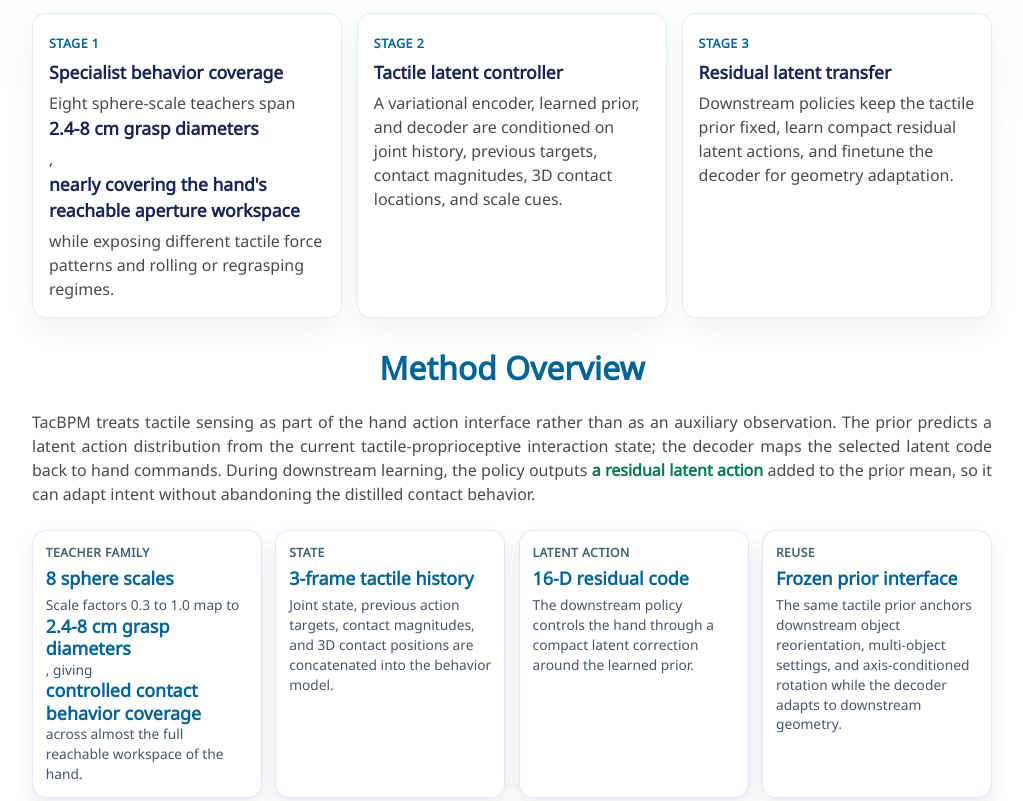
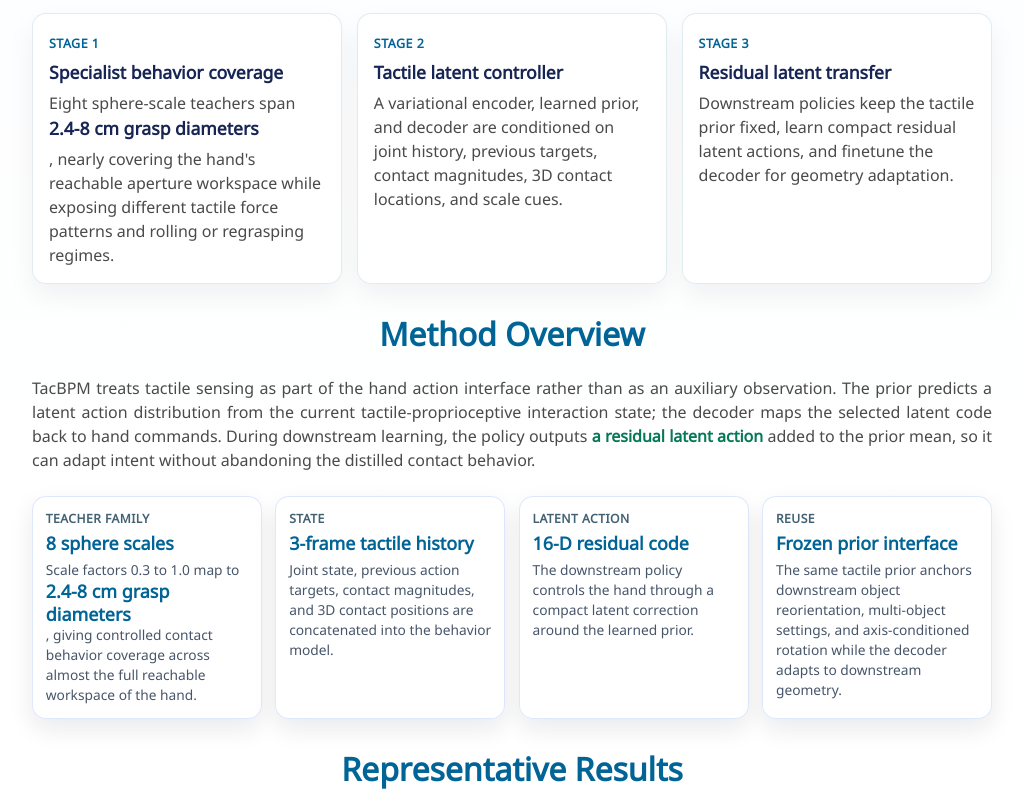
Before and after one commit to tacbpm/tacbpm.github.io, a website: page index.html in a window 1280 px wide. Shown: the part 1663-2464 px from the top of the page, without its empty margins (128-1151 px from the left). Drawn offline with nearby package versions, Linux system fonts and the light colour scheme; some icons are missing; a web font is replaced by a local one.

Commit message:
rm highlights

```diff
--- a/index.html
+++ b/index.html
@@ -351,7 +351,7 @@
         <div class="tacbpm-card">
           <span class="tacbpm-card-label">Stage 1</span>
           <strong>Specialist behavior coverage</strong>
-          <p>Eight sphere-scale teachers span <strong class="highlight-method">2.4-8 cm grasp diameters</strong>, <strong class="highlight-advantage">nearly covering the hand's reachable aperture workspace</strong> while exposing different tactile force patterns and rolling or regrasping regimes.</p>
+          <p>Eight sphere-scale teachers span <strong class="highlight-method">2.4-8 cm grasp diameters</strong>, nearly covering the hand's reachable aperture workspace while exposing different tactile force patterns and rolling or regrasping regimes.</p>
         </div>
         <div class="tacbpm-card">
           <span class="tacbpm-card-label">Stage 2</span>
@@ -376,7 +376,7 @@
         <div class="ablation-summary-card">
           <span class="ablation-card-label">Teacher family</span>
           <strong>8 sphere scales</strong>
-          <p>Scale factors 0.3 to 1.0 map to <strong class="highlight-method">2.4-8 cm grasp diameters</strong>, giving <strong class="highlight-advantage">controlled contact behavior coverage</strong> across almost the full reachable workspace of the hand.</p>
+          <p>Scale factors 0.3 to 1.0 map to <strong class="highlight-method">2.4-8 cm grasp diameters</strong>, giving controlled contact behavior coverage across almost the full reachable workspace of the hand.</p>
         </div>
         <div class="ablation-summary-card">
           <span class="ablation-card-label">State</span>
```
